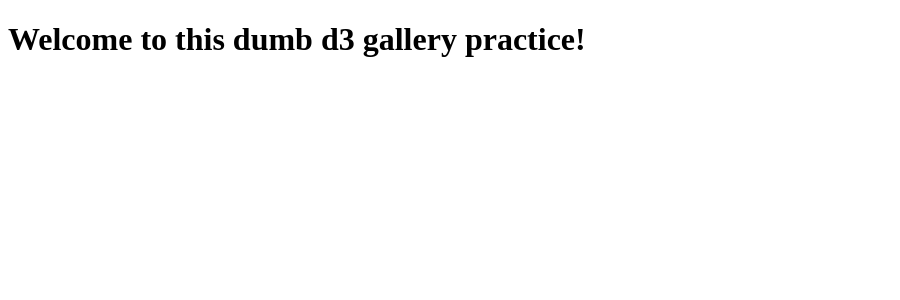
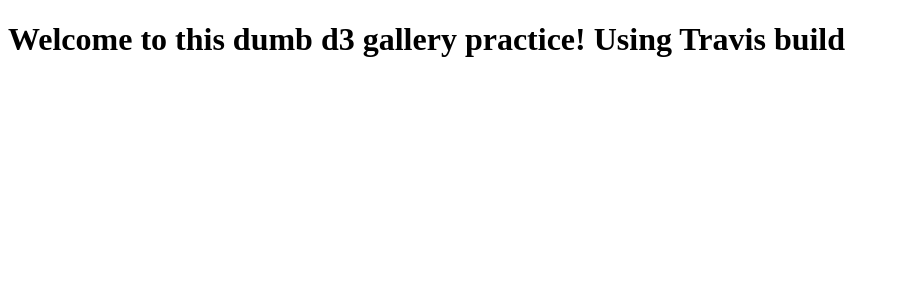
Before and after one commit to Qi-Z/d3-gallery, an Angular app: page / in a window 1280 px wide. Shown: the top 300 px of the page, without its empty margins (0-900 px from the left). Built offline with nearby package versions, Linux system fonts and the light colour scheme.

Commit message:
Check travis ci build

```diff
--- a/src/app/app.component.html
+++ b/src/app/app.component.html
@@ -1 +1 @@
-<h1>Welcome to this dumb d3 gallery practice!</h1>
+<h1>Welcome to this dumb d3 gallery practice! Using Travis build</h1>
```
